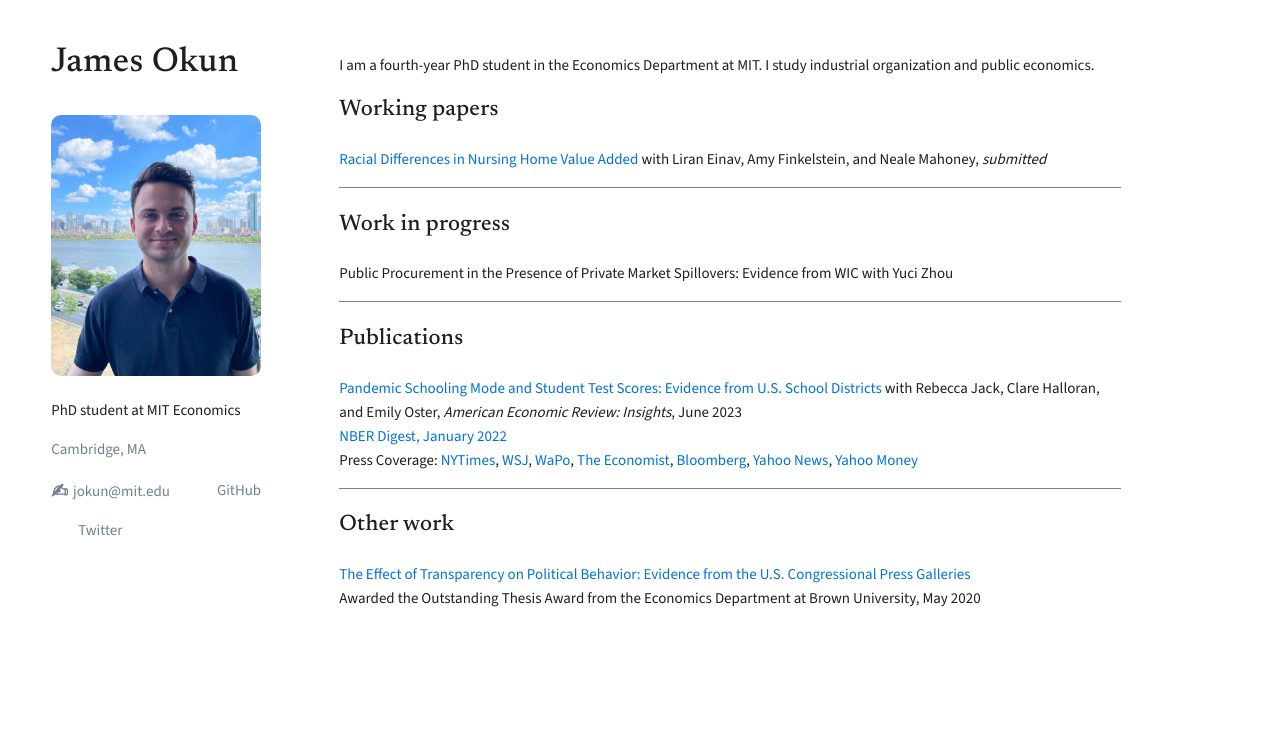
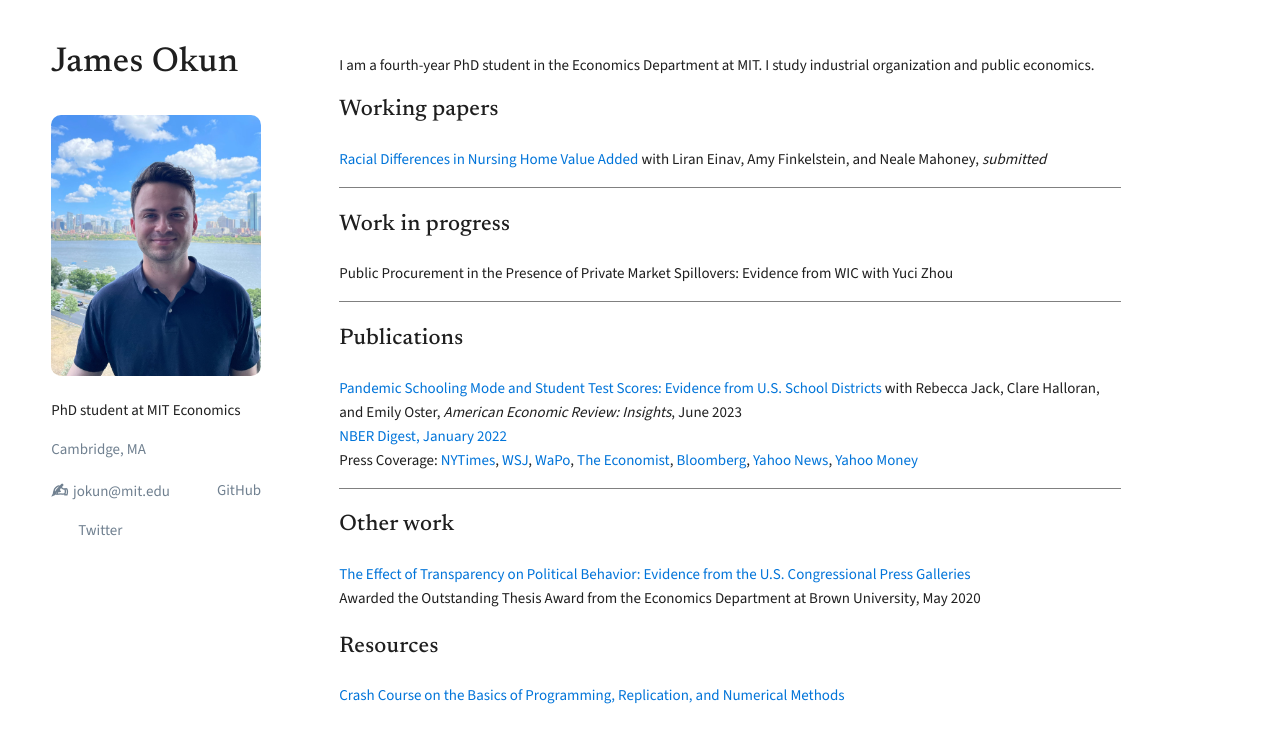
Before and after one commit to jamesokun/jamesokun.github.io, a Jekyll site: the page built from index.html, in a window 1280 px wide. Shown: the top 743 px of the page. Built offline with Jekyll 4.4.1, drawn with Linux system fonts in a browser that asks for light colours; the list of posts is cut into pages by our own code.

Commit message:
Add resources section with programming course link

```diff
--- a/index.html
+++ b/index.html
@@ -35,3 +35,8 @@ layout: default
   <a href="/files/pressgalleries.pdf">The Effect of Transparency on Political Behavior: Evidence from the U.S. Congressional Press Galleries</a><br>
   Awarded the Outstanding Thesis Award from the Economics Department at Brown University, May 2020
 </div>
+
+<h2 class="bottom-three">Resources</h2>
+<div style="margin-bottom: 1rem;">
+  <a href="https://github.com/jamesokun/IAP-coding-2026"> Crash Course on the Basics of Programming, Replication, and Numerical Methods
+</div>
```
